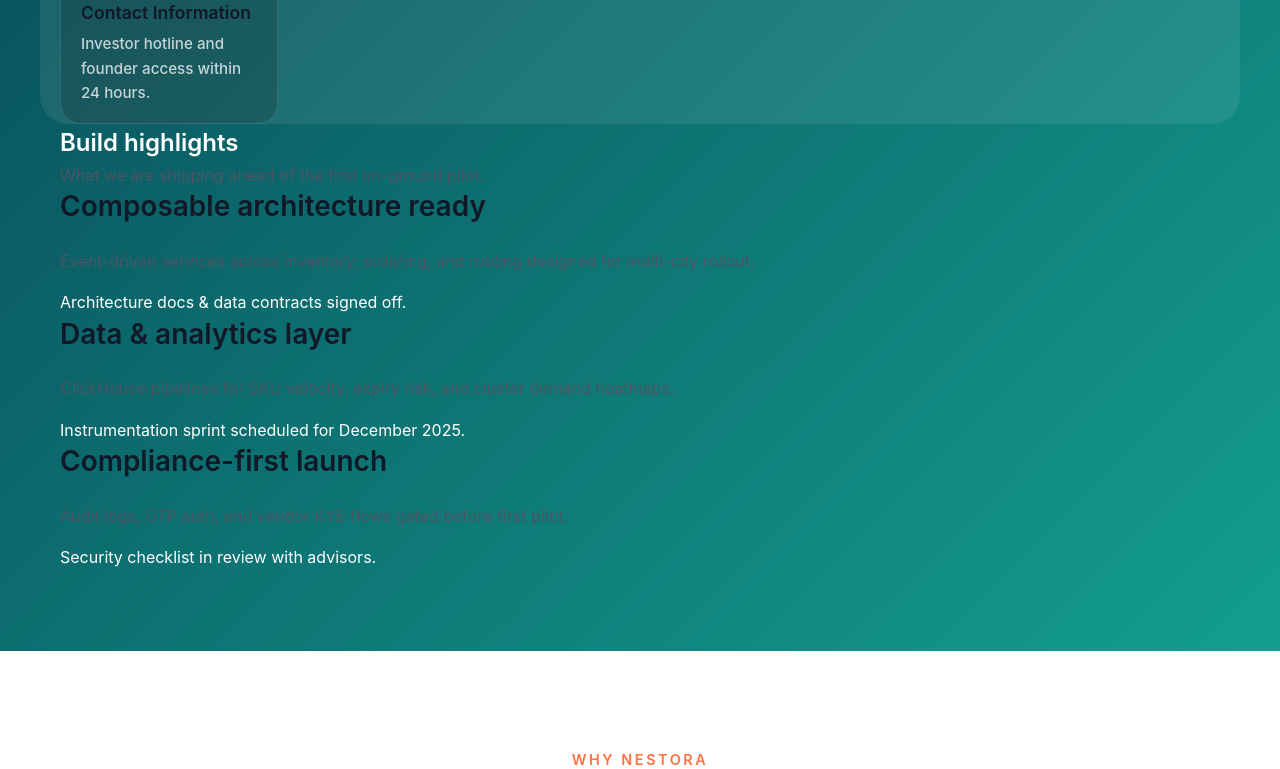
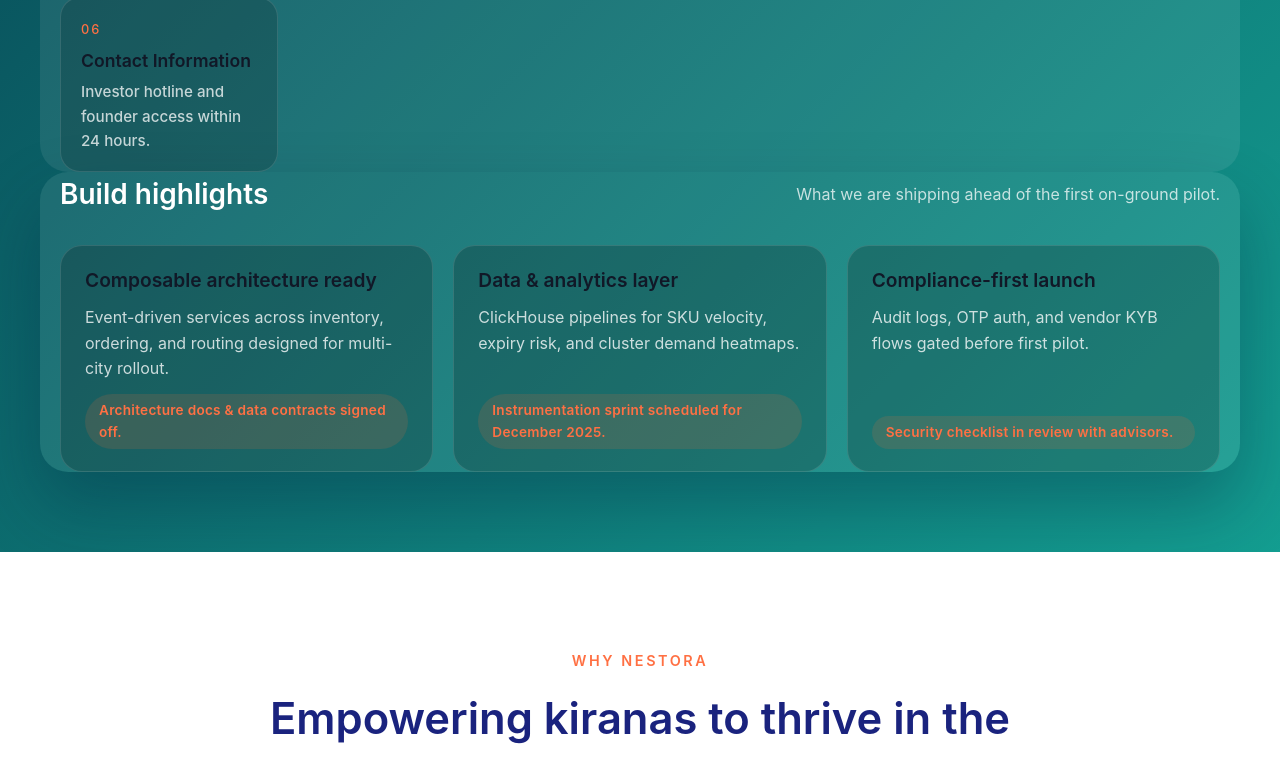
Before and after one commit to Samarth0809/Nestora-Website, a React (Vite) app in the folder nestora-site/: page / in a window 1280 px wide. Shown: the part 1420-2189 px from the top of the page. Built offline with nearby package versions, Linux system fonts and the light colour scheme.

Commit message:
ui changes

```diff
--- a/nestora-site/src/components/Home.css
+++ b/nestora-site/src/components/Home.css
@@ -11,6 +11,13 @@
   grid-template-columns: minmax(0, 1.2fr) minmax(0, 1fr);
   gap: 56px;
   align-items: stretch;
+}
+
+.hero-copy {
+  display: flex;
+  flex-direction: column;
+  gap: 20px;
+  align-items: flex-start;
 }
 
 .hero-copy h1 {
@@ -29,7 +36,6 @@
 .hero-lede {
   font-size: 1.2rem;
   line-height: 1.65;
-  margin-bottom: 28px;
   color: rgba(255, 255, 255, 0.9);
 }
 
@@ -37,7 +43,6 @@
   display: flex;
   flex-wrap: wrap;
   gap: 16px;
-  margin-bottom: 24px;
 }
 
 .cta {
@@ -76,7 +81,7 @@
   padding: 0;
   margin: 0;
   display: grid;
-  gap: 10px;
+  gap: 12px;
   max-width: 520px;
 }
 
@@ -211,8 +216,8 @@
 .pitch-outline {
   background: rgba(255, 255, 255, 0.08);
   border-radius: 28px;
-  padding: 32px;
-  margin-bottom: 48px;
+  padding: 32px 36px;
+  margin-bottom: 56px;
   color: var(--white);
 }
 
@@ -277,94 +282,94 @@
   color: var(--accent-orange);
 }
 
-.onboarding-strip {
-  margin: 24px auto 60px;
-  background: rgba(255, 255, 255, 0.1);
-  border-radius: 24px;
-  padding: 24px;
-  display: grid;
-  grid-template-columns: minmax(0, 1fr) minmax(0, 1fr);
-  gap: 20px;
-  align-items: center;
+.build-highlights {
+  background: rgba(255, 255, 255, 0.08);
+  border-radius: 28px;
+  padding: 36px;
+  margin: 0 auto 64px;
+  color: var(--white);
+  box-shadow: 0 34px 70px rgba(2, 32, 58, 0.32);
 }
 
-.strip-copy h2 {
-  margin: 0 0 6px;
-  font-size: 1.4rem;
+.build-header {
+  display: flex;
+  flex-wrap: wrap;
+  align-items: center;
+  justify-content: space-between;
+  gap: 16px;
+  margin-bottom: 28px;
 }
 
-.strip-copy p {
+.build-header .section-title {
   margin: 0;
-  color: rgba(255, 255, 255, 0.76);
+  font-size: 1.75rem;
 }
 
-.workflow-chips {
-  display: flex;
-  flex-wrap: wrap;
-  gap: 10px;
+.build-header .muted {
+  margin: 0;
+  color: rgba(255, 255, 255, 0.75);
 }
 
-.chip {
-  background: rgba(255, 255, 255, 0.16);
-  padding: 8px 14px;
-  border-radius: 999px;
-  font-weight: 600;
-  font-size: 0.85rem;
-  letter-spacing: 0.01em;
+.build-grid {
+  display: grid;
+  grid-template-columns: repeat(auto-fit, minmax(220px, 1fr));
+  gap: 20px;
 }
 
-.product-preview {
-  background: rgba(255, 255, 255, 0.08);
-  border-radius: 28px;
-  padding: 32px;
-  color: var(--white);
+.build-card {
+  background: rgba(0, 0, 0, 0.2);
+  border-radius: 22px;
+  padding: 22px 24px;
+  border: 1px solid rgba(255, 255, 255, 0.12);
+  display: flex;
+  flex-direction: column;
+  gap: 12px;
+  min-height: 220px;
 }
 
-.preview-header {
-  display: flex;
-  flex-wrap: wrap;
-  align-items: baseline;
-  justify-content: space-between;
-  gap: 12px;
-  margin-bottom: 24px;
+.build-card h3 {
+  margin: 0;
+  font-size: 1.2rem;
 }
 
-.preview-header .section-title {
+.build-card p {
   margin: 0;
-  font-size: 1.6rem;
+  color: rgba(255, 255, 255, 0.78);
+  line-height: 1.6;
 }
 
-.preview-header .muted {
-  color: rgba(255, 255, 255, 0.7);
-}
-
-.preview-header .link {
-  color: var(--white);
+.build-status {
+  margin-top: auto;
+  display: inline-flex;
+  align-items: center;
+  gap: 8px;
+  font-size: 0.85rem;
+  color: var(--accent-orange);
+  background: rgba(255, 107, 53, 0.14);
+  border-radius: 999px;
+  padding: 6px 14px;
   font-weight: 600;
-  text-decoration: none;
-}
-
-.preview-header .link:hover {
-  text-decoration: underline;
-}
-
-.products-grid {
-  display: grid;
-  grid-template-columns: repeat(auto-fit, minmax(180px, 1fr));
-  gap: 18px;
+  letter-spacing: 0.02em;
 }
 
 @media (max-width: 1024px) {
   .hero-grid {
     grid-template-columns: 1fr;
+    gap: 44px;
   }
 
   .hero-visual {
     order: -1;
+    justify-content: flex-start;
   }
 
-  .onboarding-strip {
-    grid-template-columns: 1fr;
+  .hero-card {
+    margin: 0 auto;
+  }
+
+  .outline-header {
+    flex-direction: column;
+    align-items: flex-start;
   }
 }
 
@@ -381,12 +386,25 @@
     max-width: 100%;
   }
 
-  .product-preview {
-    padding: 24px;
+  .pitch-outline {
+    padding: 26px;
   }
 
-  .pitch-outline {
-    padding: 24px;
+  .build-highlights {
+    padding: 28px;
+  }
+
+  .hero-copy {
+    text-align: center;
+    align-items: center;
+  }
+
+  .hero-points {
+    text-align: left;
+  }
+
+  .hero-stats {
+    gap: 12px;
   }
 }
 
@@ -402,4 +420,8 @@
   .hero-flow li {
     grid-template-columns: 28px 1fr;
   }
+
+  .build-card {
+    padding: 20px;
+  }
 }
--- a/nestora-site/src/components/TeamContact.css
+++ b/nestora-site/src/components/TeamContact.css
@@ -41,34 +41,42 @@
 }
 
 /* --- Main Layout --- */
+.team-contact .container {
+  max-width: 1200px;
+  margin: 0 auto;
+  padding: 0 2rem 4rem;
+}
+
 .team-contact-content {
-  /* Team content container — single column layout. The contact form is rendered below this block. */
-  max-width: 1200px;
-  margin: 3rem auto;
-  padding: 0 2rem;
+  display: grid;
+  grid-template-columns: minmax(0, 1.4fr) minmax(0, 1fr);
+  gap: 3rem;
+  align-items: flex-start;
+  margin-top: 3rem;
 }
 
 .team-info {
-  /* This side will scroll */
   min-width: 0; /* Prevents flex/grid overflow issues */
+  display: flex;
+  flex-direction: column;
+  gap: 2.5rem;
 }
 
 .contact-form {
-  /* Contact form sits below the team content — full width within the container */
-  position: static;
-  margin-top: 2rem;
   background-color: #ffffff;
-  border-radius: 12px;
-  padding: 2.25rem; /* slightly larger padding for visual balance */
-  box-shadow: 0 8px 24px rgba(0, 0, 0, 0.05);
+  border-radius: 16px;
+  padding: 2.5rem;
+  box-shadow: 0 18px 40px rgba(17, 24, 39, 0.08);
   border: 1px solid #e5e7eb;
   width: 100%;
+  position: sticky;
+  top: 120px;
 }
 
 /* --- Founder Cards --- */
 .founders {
   display: grid;
-  gap: 1.5rem;
+  gap: 1.75rem;
 }
 
 .founder-card {
@@ -76,10 +84,10 @@
   align-items: flex-start;
   gap: 1.5rem;
   background-color: #ffffff;
-  padding: 1.5rem;
-  border-radius: 12px;
-  box-shadow: 0 4px 12px rgba(0, 0, 0, 0.03);
-  border: 1px solid #e5e7eb;
+  padding: 1.75rem;
+  border-radius: 16px;
+  box-shadow: 0 22px 40px rgba(17, 24, 39, 0.08);
+  border: 1px solid rgba(229, 231, 235, 0.9);
   transition: transform 0.2s ease, box-shadow 0.2s ease;
 }
 
@@ -134,12 +142,11 @@
 }
 
 .investor-contact {
-  margin-top: 2rem;
-  padding: 1.75rem;
-  background: linear-gradient(135deg, rgba(0, 150, 136, 0.08), rgba(255, 107, 53, 0.08));
-  border-radius: 16px;
-  border: 1px solid rgba(0, 150, 136, 0.18);
-  box-shadow: 0 16px 32px rgba(11, 35, 64, 0.12);
+  padding: 2rem;
+  background: linear-gradient(135deg, rgba(0, 150, 136, 0.1), rgba(255, 107, 53, 0.12));
+  border-radius: 18px;
+  border: 1px solid rgba(0, 150, 136, 0.2);
+  box-shadow: 0 24px 44px rgba(11, 35, 64, 0.16);
 }
 
 .investor-contact h4 {
@@ -178,19 +185,19 @@
 }
 
 .vision-note {
-  background: rgba(11, 35, 64, 0.85);
+  background: rgba(11, 35, 64, 0.9);
   color: #f9fafb;
-  padding: 1rem 1.25rem;
-  border-radius: 12px;
+  padding: 1.25rem 1.5rem;
+  border-radius: 14px;
   font-size: 0.95rem;
-  line-height: 1.6;
+  line-height: 1.65;
 }
 
 /* --- Contact Form --- */
 .contact-form h3 {
   text-align: center;
-  font-size: 1.5rem;
-  margin-bottom: 1.5rem;
+  font-size: 1.55rem;
+  margin-bottom: 1.75rem;
 }
 
 .contact-form form {
@@ -258,33 +265,59 @@
 }
 
 /* --- Responsive Design --- */
-@media (max-width: 992px) {
+.location {
+  margin-bottom: 0;
+}
+
+@media (max-width: 1100px) {
   .team-contact-content {
-    grid-template-columns: 1fr; /* Stack columns */
-    gap: 2rem;
-    margin: 2rem auto;
+    grid-template-columns: minmax(0, 1fr) minmax(0, 0.9fr);
   }
 
   .contact-form {
-    position: static; /* Remove sticky behavior on mobile */
+    top: 96px;
+  }
+}
+
+@media (max-width: 992px) {
+  .team-contact .container {
+    padding: 0 1.5rem 3rem;
+  }
+
+  .team-contact-content {
+    grid-template-columns: 1fr;
+    gap: 2.5rem;
+  }
+
+  .contact-form {
+    position: static;
     top: auto;
   }
 }
 
 @media (max-width: 768px) {
-  .team-contact-content {
-    padding: 0 1rem;
-    margin: 1.5rem auto;
+  .team-contact .container {
+    padding: 0 1.25rem 2.5rem;
   }
 
   .founder-card {
-    flex-direction: column; /* Stack avatar and details */
+    flex-direction: column;
     align-items: center;
     text-align: center;
   }
 
-  .founder-details {
-    margin-left: 0;
+  .founder-details h4 {
+    font-size: 1.15rem;
+  }
+}
+
+@media (max-width: 600px) {
+  .contact-form {
+    padding: 2rem;
+  }
+
+  .vision-note {
+    text-align: center;
   }
 }
 
--- a/nestora-site/src/components/TeamContact.jsx
+++ b/nestora-site/src/components/TeamContact.jsx
@@ -79,7 +79,6 @@
               ))}
             </div>
 
-
             <div className="investor-contact" aria-label="Investor and media contact details">
               <h4>Investor &amp; Media Contact</h4>
               <p className="positioning">Revolutionizing distribution with fair and transparent market pricing.</p>
@@ -87,12 +86,6 @@
                 <li><strong>{contact.name}</strong> — {contact.role}</li>
                 <li>Phone: <a href={`tel:${contact.phone.replace(/\s+/g, '')}`}>{contact.phone}</a></li>
                 <li>Email: <a href={`mailto:${contact.email}`}>{contact.email}</a></li>
-                              <div className="location">
-                                <h4>Location</h4>
-                                <p>Mumbai, India</p>
-                                <p>Headquartered in the heart of India&apos;s commercial capital</p>
-                              </div>
-
                 <li>
                   LinkedIn: <a href={contact.linkedin} target="_blank" rel="noreferrer">{contact.linkedin}</a>
                 </li>
@@ -102,15 +95,14 @@
                 serve regional needs while keeping local commerce in local hands.
               </div>
             </div>
+
             <div className="location">
               <h4>Location</h4>
               <p>Mumbai, India</p>
               <p>Headquartered in the heart of India's commercial capital</p>
             </div>
           </div>
-        </div>
 
-        {/* Contact form moved below the team section to be full width within the container */}
           <aside className="contact-form" aria-labelledby="join-vendor">
             <h3 id="join-vendor">Join as Vendor</h3>
             <form onSubmit={handleSubmit}>
@@ -146,6 +138,7 @@
             </form>
           </aside>
         </div>
+      </div>
     </section>
   );
 };
```
Lines whose indentation alone changed are shown as unchanged.
